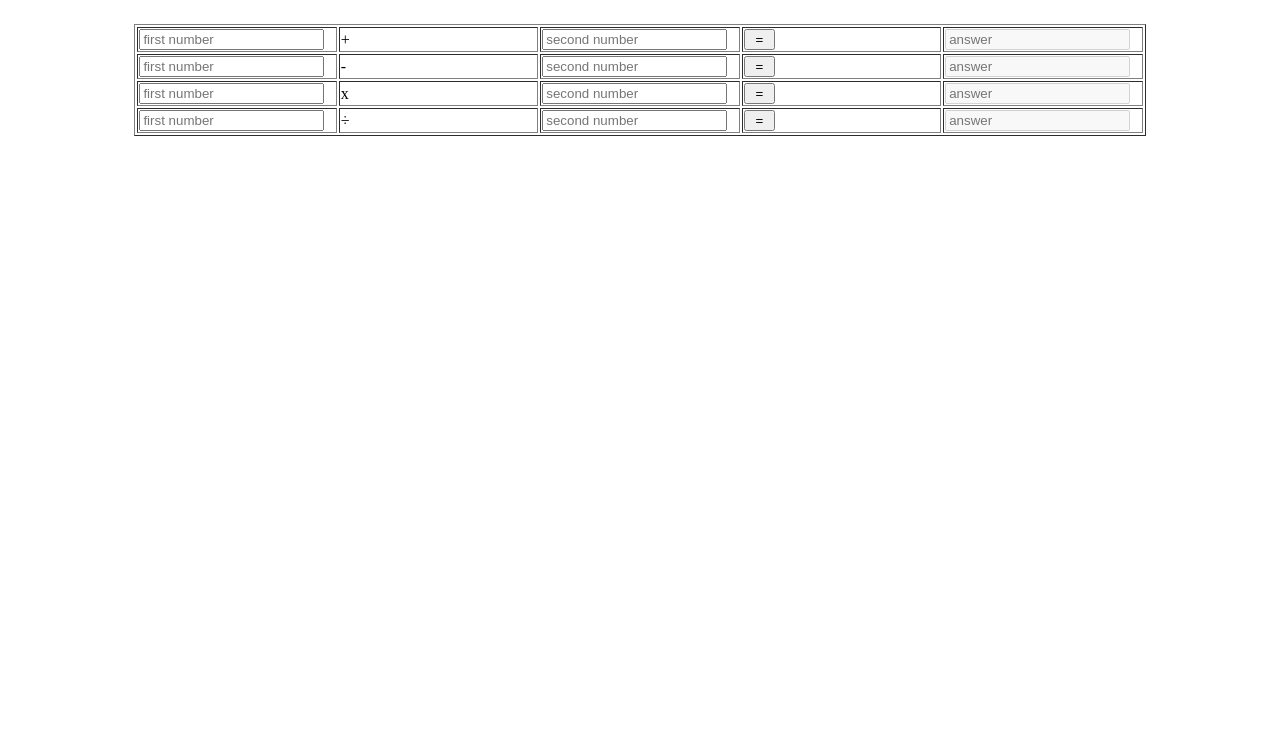
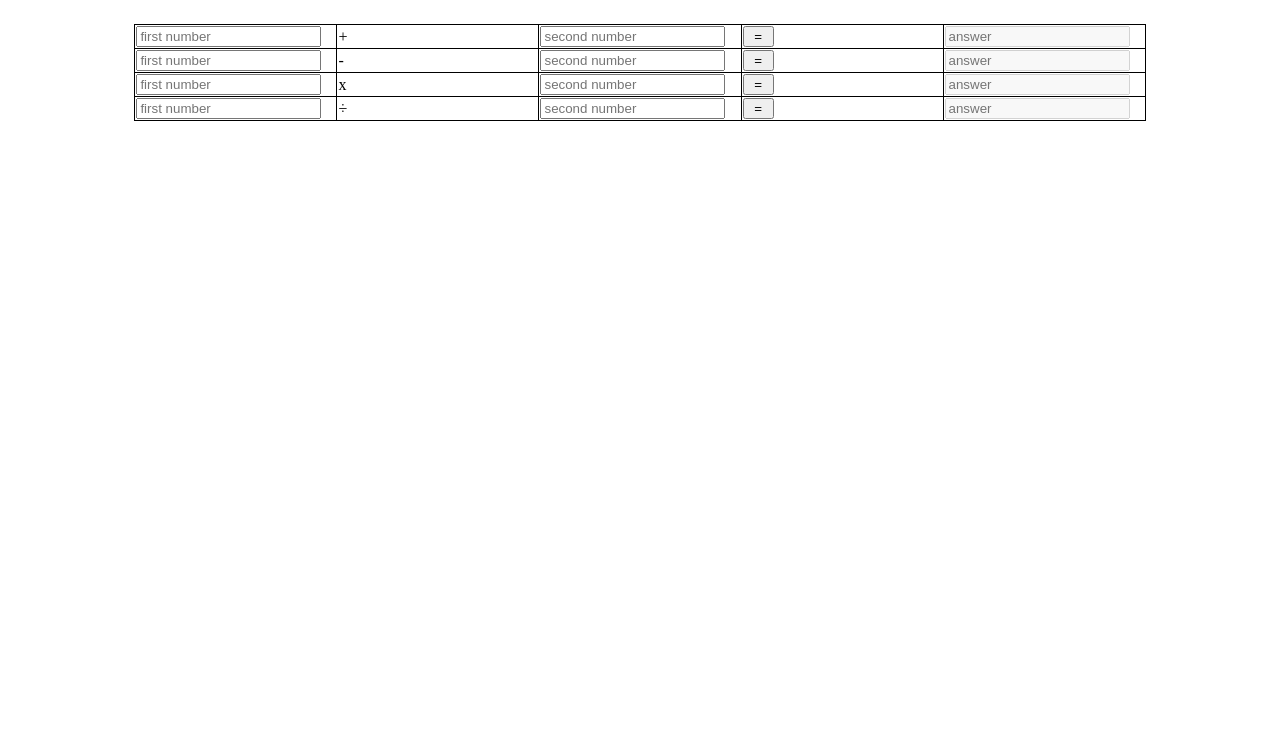
Before and after one commit to kittysite/soogle, a plain HTML site: page calculator.html in a window 1280 px wide. Shown: the part 60-800 px from the top of the page. Drawn offline with Linux system fonts and the light colour scheme.

Commit message:
updated border

```diff
--- a/calculator.html
+++ b/calculator.html
@@ -1,5 +1,13 @@
 <HTML>
 <HEAD>
+<style>
+td, th {
+    border: 1px solid black;
+}
+table {
+    border-collapse: collapse;
+}
+</style>
     <script>
 function give_answer(){
 var myelement = document.getElementById("math_add");                           // give me element whose id is math_add
@@ -64,7 +72,7 @@ divide_1_2.value = divanswer
 <BODY>
 <h1 style="color:blue">Calculator</h1>
 <br/>
-<TABLE  BORDER="1"  WIDTH="80%" align="center">
+<TABLE    WIDTH="80%" align="center">
 	<TR ALIGN="left" VALIGN="middle">
 		<TD width="20%">
 			<input type="text" id="number_1" placeholder="first number">
```
